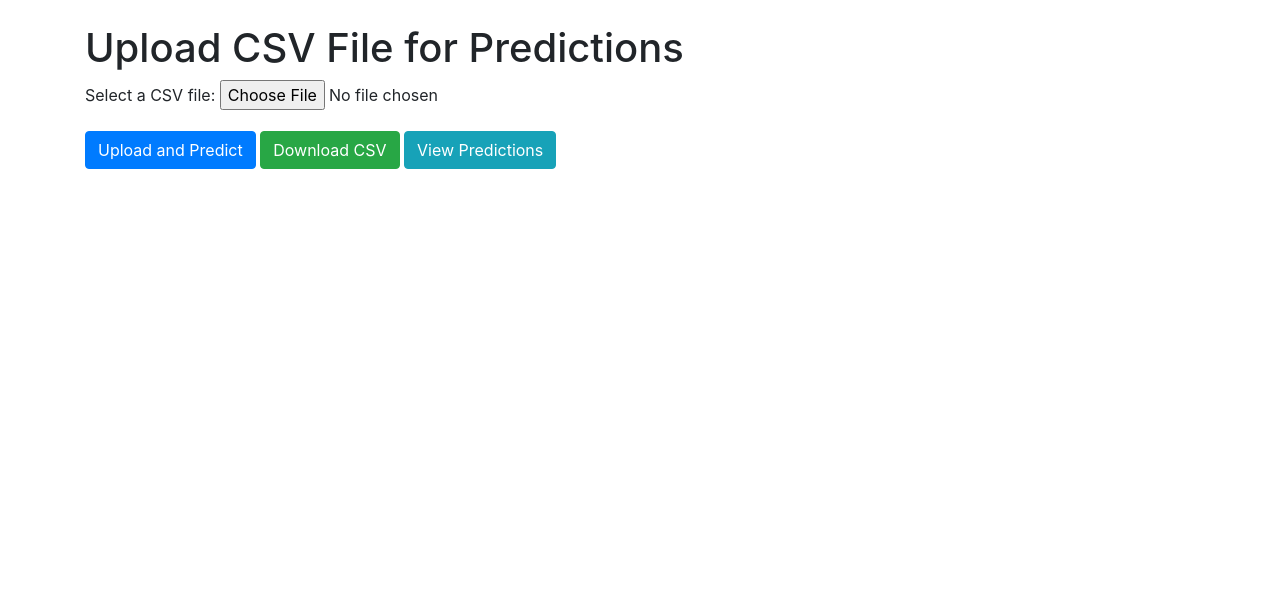
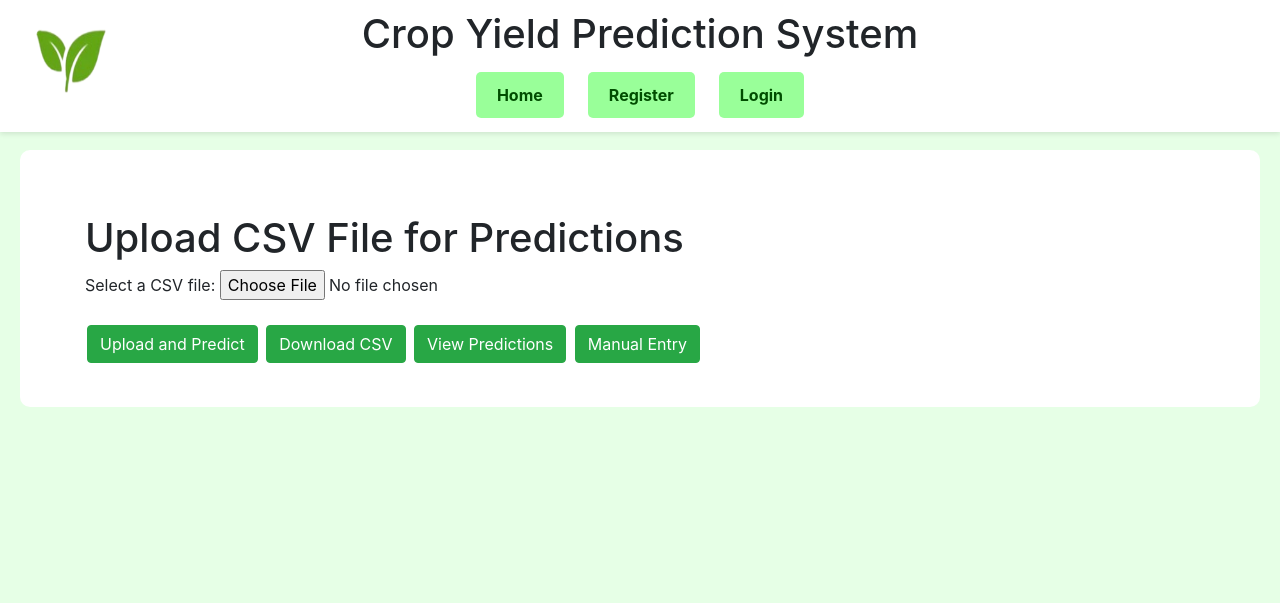
Before and after one commit to Tosin5S/yield, a Django app: page /upload/ in a window 1280 px wide. Shown: the top 603 px of the page. Run offline with Django 4.2, Linux system fonts and the light colour scheme; parts of the project's set-up code (start-up, migrations or seed data) failed here and were passed over; some libraries are stand-ins or nearby versions.

Commit message:
update index.html

```diff
--- a/predict-crop-yield/django_nlp_integration/nlp_app/templates/nlp_app/index.html
+++ b/predict-crop-yield/django_nlp_integration/nlp_app/templates/nlp_app/index.html
@@ -6,7 +6,7 @@
     <p>Your gateway to data insights.</p>
 
     <div class="links">
-      <a href="{% url 'fielddata_list' %}" class="btn btn-success">View</a>
+      <a href="{% url 'upload_csv' %}" class="btn btn-success">View</a>
     </div>
   </div>
 {% endblock %}
--- a/predict-crop-yield/django_nlp_integration/nlp_app/templates/nlp_app/upload.html
+++ b/predict-crop-yield/django_nlp_integration/nlp_app/templates/nlp_app/upload.html
@@ -1,3 +1,6 @@
+{% extends 'base_generic.html' %}
+{% block content %}
+{% load static %}  <!-- Load the static tag library -->
 <!DOCTYPE html>
 <html>
 <head>
@@ -18,9 +21,10 @@
             {% csrf_token %}
             {{ form.as_p }}
             <!-- Three buttons: one for predicting, one for downloading, and one for viewing -->
-            <button type="submit" name="predict" class="btn btn-primary">Upload and Predict</button>
+            <button type="submit" name="predict" class="btn btn-success">Upload and Predict</button>
             <button type="submit" name="download" class="btn btn-success">Download CSV</button>
-            <button type="submit" name="view" class="btn btn-info">View Predictions</button>
+            <button type="submit" name="view" class="btn btn-success">View Predictions</button>
+            <a href="{% url 'fielddata_list' %}" class="btn btn-success">Manual Entry</a>
         </form>
 
         {% if predictions %}
@@ -39,3 +43,4 @@
     </div>
 </body>
 </html>
+{% endblock %}
```
